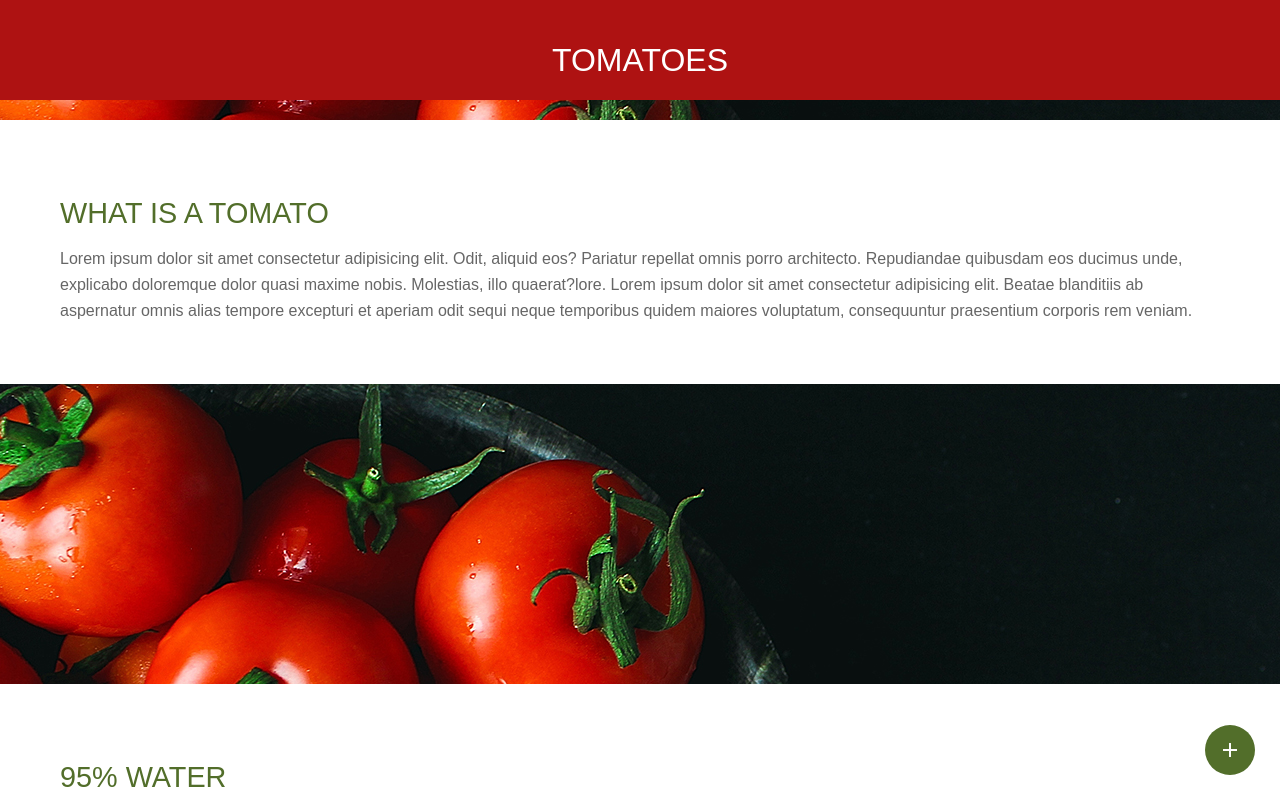
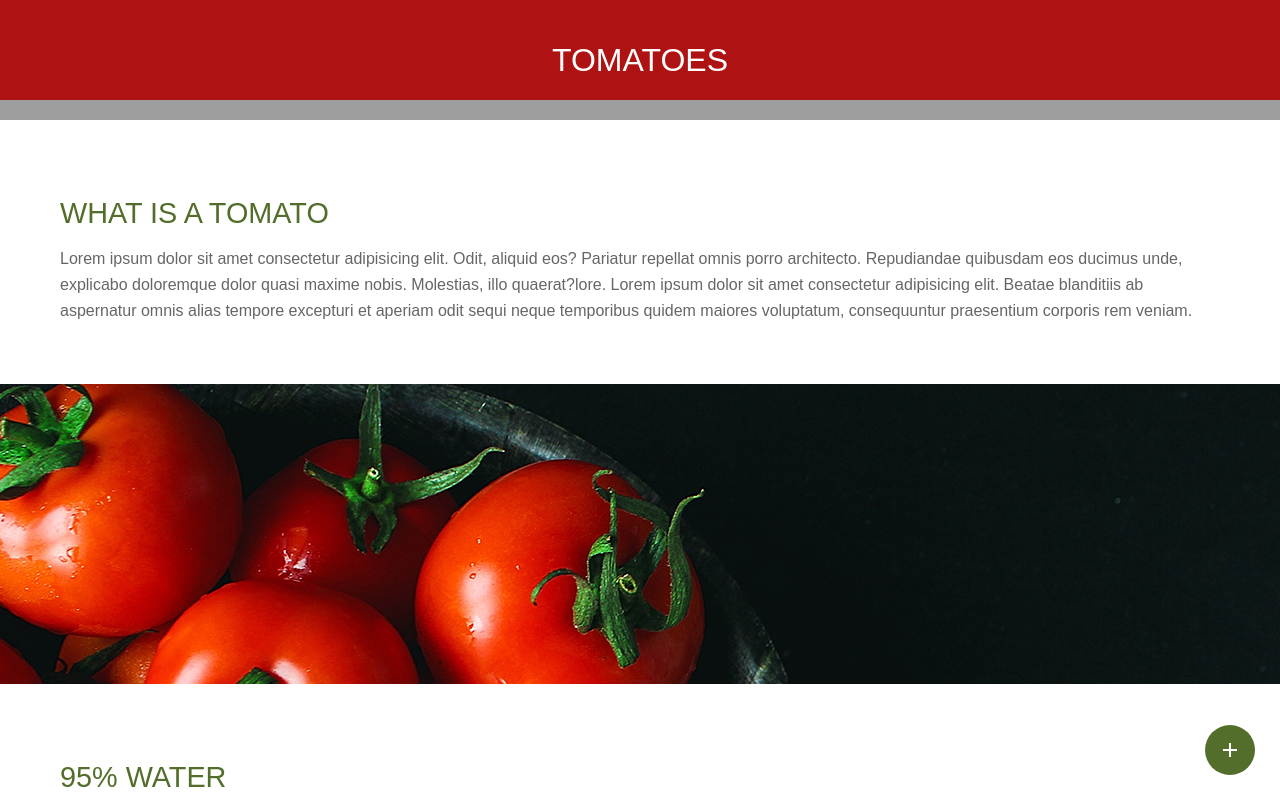
Before and after one commit to Wagner3UB/jquery-onePage, a plain HTML site: page index.html in a window 1280 px wide. Shown: the top 800 px of the page. Drawn offline with nearby package versions, Linux system fonts and the light colour scheme; grey boxes are pictures that could not be loaded.

Commit message:
Update style.css

```diff
--- a/css/style.css
+++ b/css/style.css
@@ -38,7 +38,7 @@ header h1 {
 .barra{
 	width: 100%;
 	height: 20px;
-	background: url("../img/imagem1t.jpg") center repeat ;
+	background: url("../img/img1.jpg") center repeat ;
 	background-attachment: fixed;
 	position: absolute;
 	bottom: 0;
```
